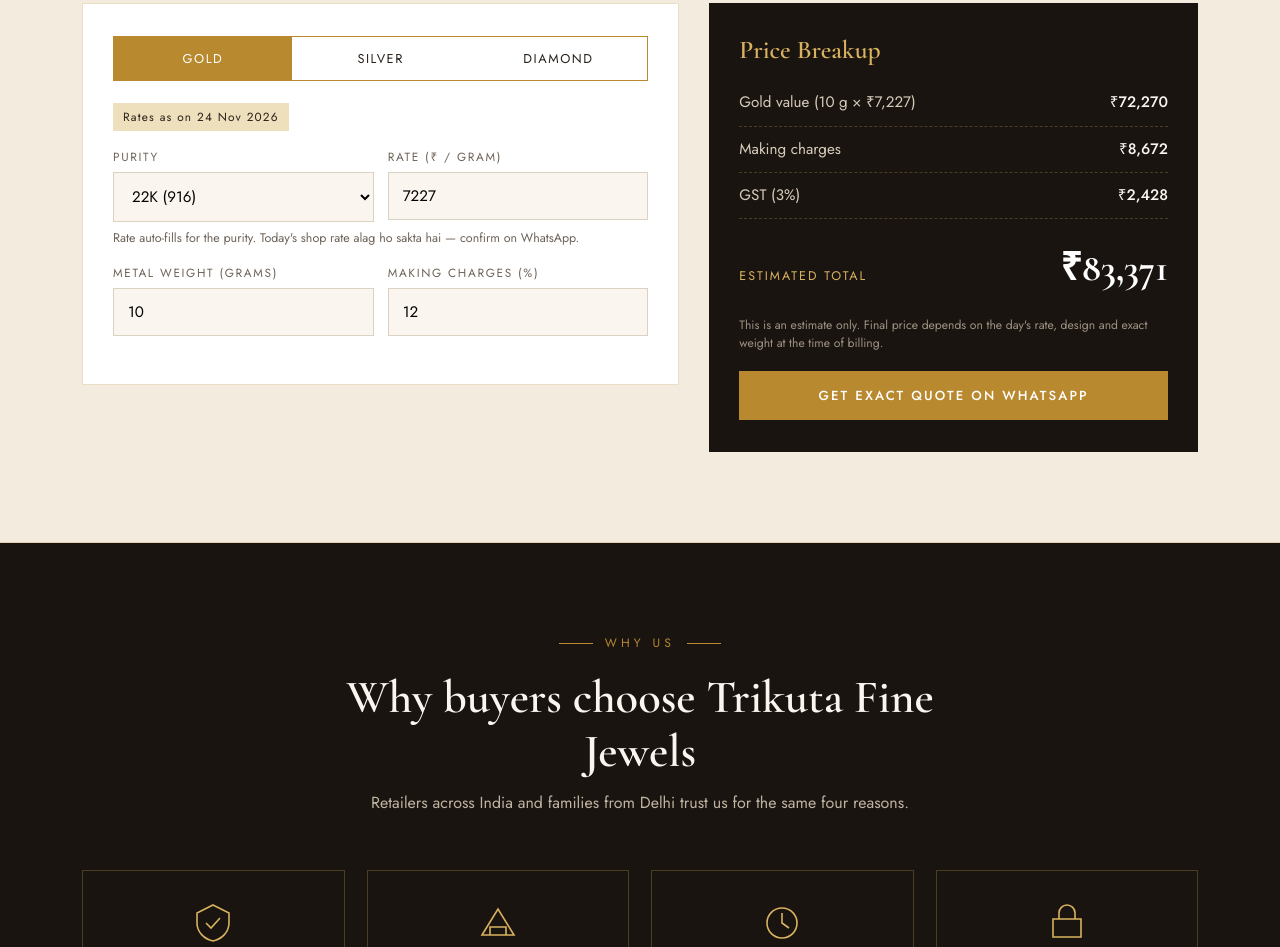
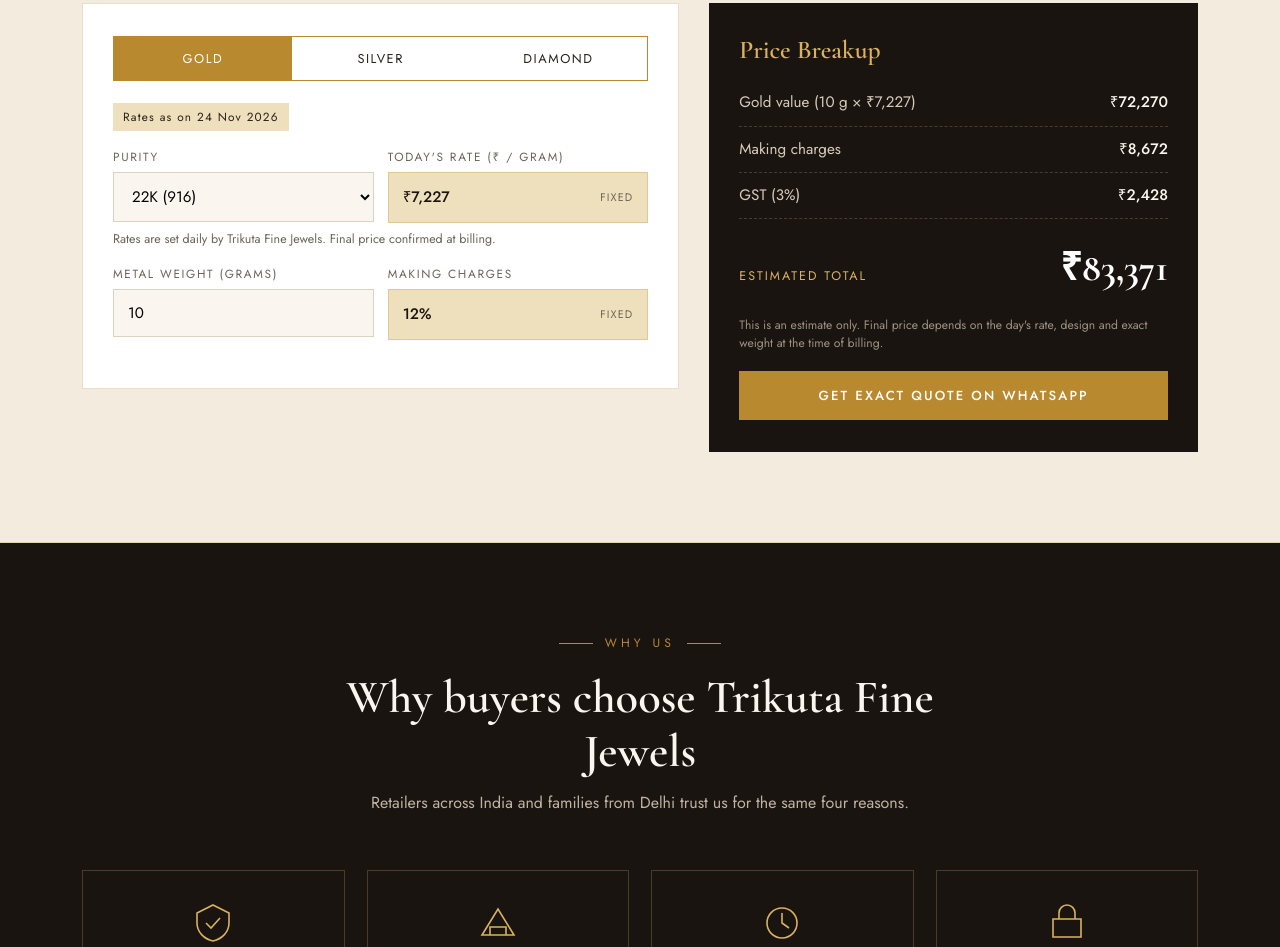
Before and after one commit to shidhu-jpg/trikuta-jewellers, a plain HTML site: page index.html in a window 1280 px wide. Shown: the part 2093-3040 px from the top of the page. Drawn offline with nearby package versions, Linux system fonts and the light colour scheme.

Commit message:
Calculator: rates and making charges fixed by admin, not editable by customers
Co-Authored-By: Claude Opus 5.5 <noreply@anthropic.com>
Claude-Session: https://claude.ai/code/session_01D1Z7641e9gsdtMCX9dA3Uw

```diff
--- a/index.html
+++ b/index.html
@@ -184,6 +184,8 @@ input:focus,select:focus,textarea:focus{border-color:var(--gold)}
 .tabs button.on{background:var(--gold);color:#fff}
 .row2{display:grid;grid-template-columns:1fr 1fr;gap:14px}
 .calc-box .hint{font-size:.78rem;color:var(--muted);margin:-10px 0 14px}
+.fixed{width:100%;padding:12px 14px;border:1px solid var(--line);background:var(--gold-soft);font-size:.95rem;font-weight:500;margin-bottom:16px;display:flex;justify-content:space-between;align-items:center}
+.fixed small{font-size:.68rem;letter-spacing:.1em;text-transform:uppercase;color:var(--muted);font-weight:400}
 .result{background:var(--ink);color:var(--cream);padding:32px 30px;position:sticky;top:90px}
 .result h3{font-size:1.6rem;color:var(--gold-2);margin-bottom:16px}
 .line{display:flex;justify-content:space-between;padding:10px 0;border-bottom:1px dashed rgba(217,178,95,.25);font-size:.95rem;color:#d6cbbb}
@@ -301,12 +303,12 @@ footer a:hover{color:var(--gold-2)}
           <div class="rate-date" id="rdate"></div>
           <div class="row2">
             <div><label id="purityLbl">Purity</label><select id="purity"></select></div>
-            <div><label>Rate (₹ / gram)</label><input id="rate" type="number" min="0" step="1"></div>
+            <div><label>Today's Rate (₹ / gram)</label><div class="fixed"><span id="rate">—</span><small>Fixed</small></div></div>
           </div>
-          <p class="hint">Rate auto-fills for the purity. Today's shop rate alag ho sakta hai — confirm on WhatsApp.</p>
+          <p class="hint">Rates are set daily by Trikuta Fine Jewels. Final price confirmed at billing.</p>
           <div class="row2">
             <div><label id="wLbl">Metal Weight (grams)</label><input id="weight" type="number" min="0" step="0.01" value="10"></div>
-            <div><label>Making Charges (%)</label><input id="making" type="number" min="0" step="0.5" value="12"></div>
+            <div><label>Making Charges</label><div class="fixed"><span id="making">—</span><small>Fixed</small></div></div>
           </div>
           <div id="diaFields" style="display:none">
             <div class="row2">
@@ -485,10 +487,11 @@ const MAKING = {gold:12, silver:10, diamond:15};
 let metal='gold';
 const $=id=>document.getElementById(id);
 const inr=n=>'₹'+Math.round(n).toLocaleString('en-IN');
+function showRates(){ $('rate').textContent=inr(RATES[metal][$('purity').value]||0); $('making').textContent=(MAKING[metal]||0)+'%'; }
 function fillPurity(){
   const p=$('purity'); p.innerHTML=Object.keys(RATES[metal]).map(k=>`<option>${k}</option>`).join('');
   if(metal==='gold') p.value='22K (916)';
-  $('rate').value=RATES[metal][p.value]; $('making').value=MAKING[metal];
+  showRates();
   $('purityLbl').textContent=metal==='diamond'?'Set in':'Purity';
   $('wLbl').textContent=metal==='diamond'?'Gold Weight (grams)':'Metal Weight (grams)';
   $('diaFields').style.display=$('rowDia').style.display=metal==='diamond'?'':'none';
@@ -496,7 +499,7 @@ function fillPurity(){
   calc();
 }
 function calc(){
-  const w=+$('weight').value||0, r=+$('rate').value||0, mk=+$('making').value||0;
+  const w=+$('weight').value||0, r=+RATES[metal][$('purity').value]||0, mk=+MAKING[metal]||0;
   const mv=w*r, making=mv*mk/100;
   const dv=metal==='diamond'?(+$('ct').value||0)*(+$('ctPrice').value||0):0;
   const gst=(mv+making+dv)*0.03, total=mv+making+dv+gst;
@@ -511,8 +514,8 @@ function calc(){
 document.querySelectorAll('#ctabs button').forEach(b=>b.onclick=()=>{
   document.querySelectorAll('#ctabs button').forEach(x=>x.classList.remove('on')); b.classList.add('on'); metal=b.dataset.m; fillPurity();
 });
-$('purity').onchange=()=>{ $('rate').value=RATES[metal][$('purity').value]; calc(); };
-['rate','weight','making','ct','ctPrice'].forEach(id=>$(id).addEventListener('input',calc));
+$('purity').onchange=()=>{ showRates(); calc(); };
+['weight','ct','ctPrice'].forEach(id=>$(id).addEventListener('input',calc));
 fillPurity();
 // live rates from admin panel (rates.json)
 fetch('rates.json?ts='+Date.now(),{cache:'no-store'}).then(r=>r.ok?r.json():null).then(d=>{
```
